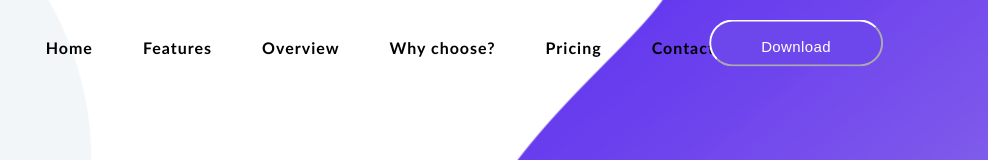
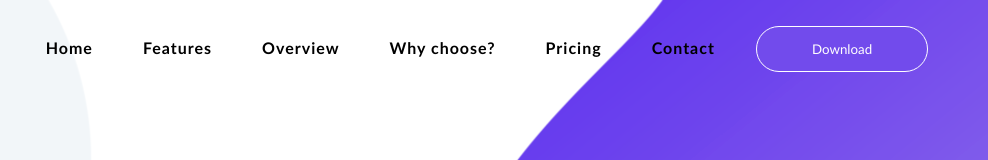
Before and after one commit to front-end-by-rimantas/30-grupe-portfolio-xisaas, a website: page index.html in a window 1280 px wide. Shown: the top 160 px of the page, 292-1280 px from the left. Drawn offline with Linux system fonts and the light colour scheme.

Commit message:
hero-button-update

```diff
--- a/css/components/button.css
+++ b/css/components/button.css
@@ -1,73 +1,58 @@
-.button {
-    position: absolute;
-    font-family: 'Hind Guntur', sans-serif;
-    font-size: 15px;
-    line-height: 1;
-    color: #fff;
-    letter-spacing: 0.025em;
-    background: #6E47EC;
-    margin-top: 0%;
-    margin-left: 35%;
-    padding: 17px 0 11px;
-    padding-left: 50px;
-    padding-right: 50px;
-    cursor: pointer;
-    border-color: white;
-    border-radius: 4rem;
-    min-width: 120px;
-    overflow: hidden;
-    top: 50%;
-    left: 50%;
-    transform: translate(-50%, -50%);
+button {
+    margin: 1rem;
 }
 
-.button span {
-    display: block;
+.button {
+    overflow: hidden;
+    background-color: var(--background-color);
+    --accent-color: #F72B86;
+    border-radius: 2rem;
+    color: #fffefe;
+    padding: 14px 55px;
+    border: 1px solid white;
+    border-color: white;
+    outline: 2px;
     position: relative;
-    z-index: 10;
+    cursor: pointer;
+    --background-color: #724BEC;
+    --border-size: 4px;
+    justify-content: space-evenly;
 }
 
-.button:after,
-.button:before {
-    padding: 18px 0 11px;
+.button::before {
     content: '';
     position: absolute;
     top: 0;
-    left: calc(-100% - 30px);
-    height: calc(100% - 29px);
-    width: calc(100% + 20px);
-    color: #fff;
-    border-radius: 2px;
+    left: 0;
+    bottom: 0;
+    right: 0;
+    z-index: -1;
+    background-color: var(--accent-color);
+    transition: transform 300ms ease-in-out;
+    transform: scaleX(0);
+    transform-origin: left;
 }
 
-.button:after {
-    background: none;
-    transition: left 0.8s cubic-bezier(0.86, 0, 0.07, 1) 0.2s;
-    z-index: 0;
-    opacity: 0.8;
+.button:hover::before,
+button:focus::before {
+    transform: scaleX(1);
 }
 
-.button:before {
-    background: #F72B86;
-    z-index: 5;
-    transition: left 1s cubic-bezier(0.86, 0, 0.07, 1);
+.button {
+    transition: color 300ms ease-in-out;
+    z-index: 1;
 }
 
-.button:hover:after {
-    left: calc(0% - 10px);
-    transition: left 0.8s cubic-bezier(0.86, 0, 0.07, 1);
-}
-
-.button:hover:before {
-    left: calc(0% - 10px);
-    transition: left 1s cubic-bezier(0.86, 0, 0.07, 1);
+button:hover,
+button:focus {
+    color: white;
 }
 
 canvas {
     width: 420px;
     height: 420px;
     background: transparent;
-    position: absolute;
+    position: relative;
     top: 50%;
     left: 50%;
     transform: translate(-50%, -50%);
```
